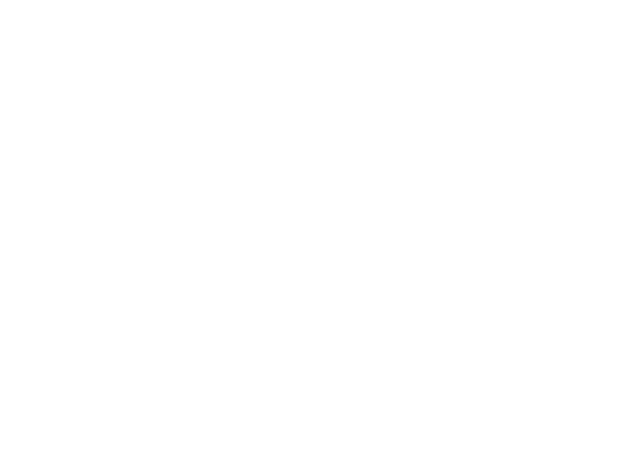
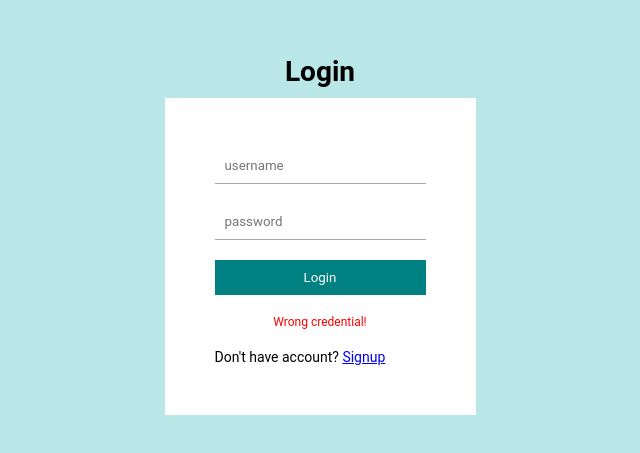
Before and after one commit to ashishpoonawalla/Blogs-client-api, a React (Create React App) app: page /login in a window 1280 px wide. Shown: the part 165-618 px from the top of the page, without its empty margins (320-960 px from the left). Built offline with nearby package versions, Linux system fonts and the light colour scheme.

Commit message:
Navbar UI Design

```diff
--- a/public/index.html
+++ b/public/index.html
@@ -15,6 +15,7 @@
    <style>
     *{
       margin: 0;
+      font-family: "Roboto", sans-serif;
     }
    </style>
     <title>React App</title>
--- a/src/components/Navbar.jsx
+++ b/src/components/Navbar.jsx
@@ -3,7 +3,8 @@ import {Link} from "react-router-dom"
 
 const Navbar = () => {
 	return (
-    <div className='navbar'>
+		<div className="navbar">
+			<div className="container">
 				<div className="logo">
 					<img src={Logo} alt="" />
 				</div>
@@ -31,6 +32,7 @@ const Navbar = () => {
 					</Link>
 				</div>
 			</div>
+		</div>
 	)
 }
 
--- a/src/pages/Login.jsx
+++ b/src/pages/Login.jsx
@@ -1,8 +1,16 @@
-import React from 'react'
+import {Link} from "react-router-dom"
 
 const Login = () => {
   return (
-    <div >
+    <div className='auth'>
+      <h1>Login</h1>
+      <form>
+        <input type="text" placeholder='username' />
+        <input type="password" placeholder='password' />
+        <button>Login</button>
+        <span>Wrong credential!</span>
+        <p>Don't have account? <Link to="/register">Signup</Link></p>
+      </form>
 
     </div>
   )
--- a/src/pages/Register.jsx
+++ b/src/pages/Register.jsx
@@ -1,10 +1,19 @@
-import React from 'react'
+import {Link} from "react-router-dom"
 
 const Register = () => {
   return (
-    <div>
-      Register
-    </div>
+    <div className='auth'>
+    <h1>Sign up</h1>
+    <form>
+      <input type="text" placeholder='username' />
+      <input type="email" placeholder='email' />
+      <input type="password" placeholder='password' />
+      <button>Sign up</button>
+      <span>Wrong credential!</span>
+      <p>already have account? <Link to="/login">Login</Link></p>
+    </form>
+
+  </div>
   )
 }
 
--- a/src/style.scss
+++ b/src/style.scss
@@ -1,13 +1,53 @@
 $lightgreen: #b9e7e7;
 
-.app{
+.app {
+	.container {
 
 
-    .container{
+		//LOGIN & REGISTER
 
-        //LOGIN & REGISTER
+		.auth {
+			display: flex;
+			align-items: center;
+			justify-content: center;
+			background-color: $lightgreen;
+			width: 100%;
+			height: 100vh;
+			flex-direction: column;
+            font-size: 14px;
 
+			form {
+				margin-top: 10px;
+				display: flex;
+				flex-direction: column;
+				background-color: white;
+				padding: 50px;
+				gap: 20px;
+			}
 
+			input {
+				border: none;
+				padding: 10px;
+				outline: none;
+                border-bottom: 1px solid #aaa;
+			}
 
-    }
+			button {
+				cursor: pointer;
+				padding: 10px;
+				border: none;
+				background-color: teal;
+				color: white;
+			}
+
+			span {
+				color: red;
+                text-align: center;
+				font-size: 12px;
+			}
+		}
+
+        //Navbar
+
+	}
 }
```
Also changed, not shown: public/manifest.json (deleted), public/robots.txt (deleted), 1 other file (tests, documents, lock files or other folders). Lines whose indentation alone changed are shown as unchanged.
